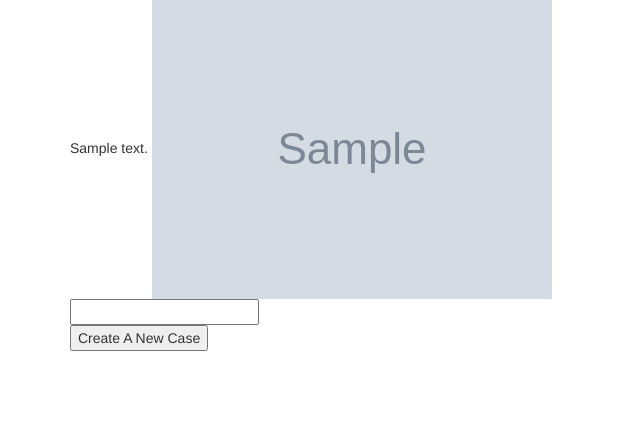
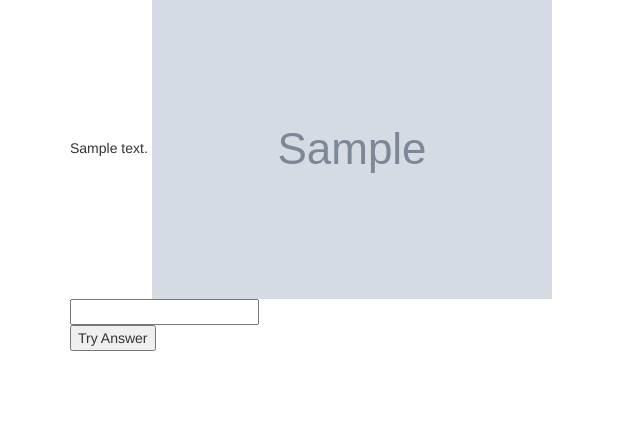
Before and after one commit to robertclaus/picturehunt, a Django app: template picturehunt/templates/index.html in a window 1280 px wide. Shown: the part 135-560 px from the top of the page, without its empty margins (0-640 px from the left). Run offline with Django 3.2, Linux system fonts and the light colour scheme; the template is opened without the code that fills it: values that come from a table or form of the project are taken from there, others are empty; tables that the repository leaves empty hold one stand-in row (values such as "Sample post"); grey boxes marked "Sample" are stand-in pictures; some libraries are stand-ins or nearby versions.

Commit message:
Fix submit url

```diff
--- a/picturehunt/templates/index.html
+++ b/picturehunt/templates/index.html
@@ -8,10 +8,10 @@
     {{ clue.text }}
     <img src="{{ clue.img.url }}">
 
-<form action="/index" method="POST">
+<form action="" method="POST">
     {% csrf_token %}
     <input type="text" name="solution"><br>
-    <input type="submit" value="Create A New Case">
+    <input type="submit" value="Try Answer">
 </form>
 
 </div>
```
